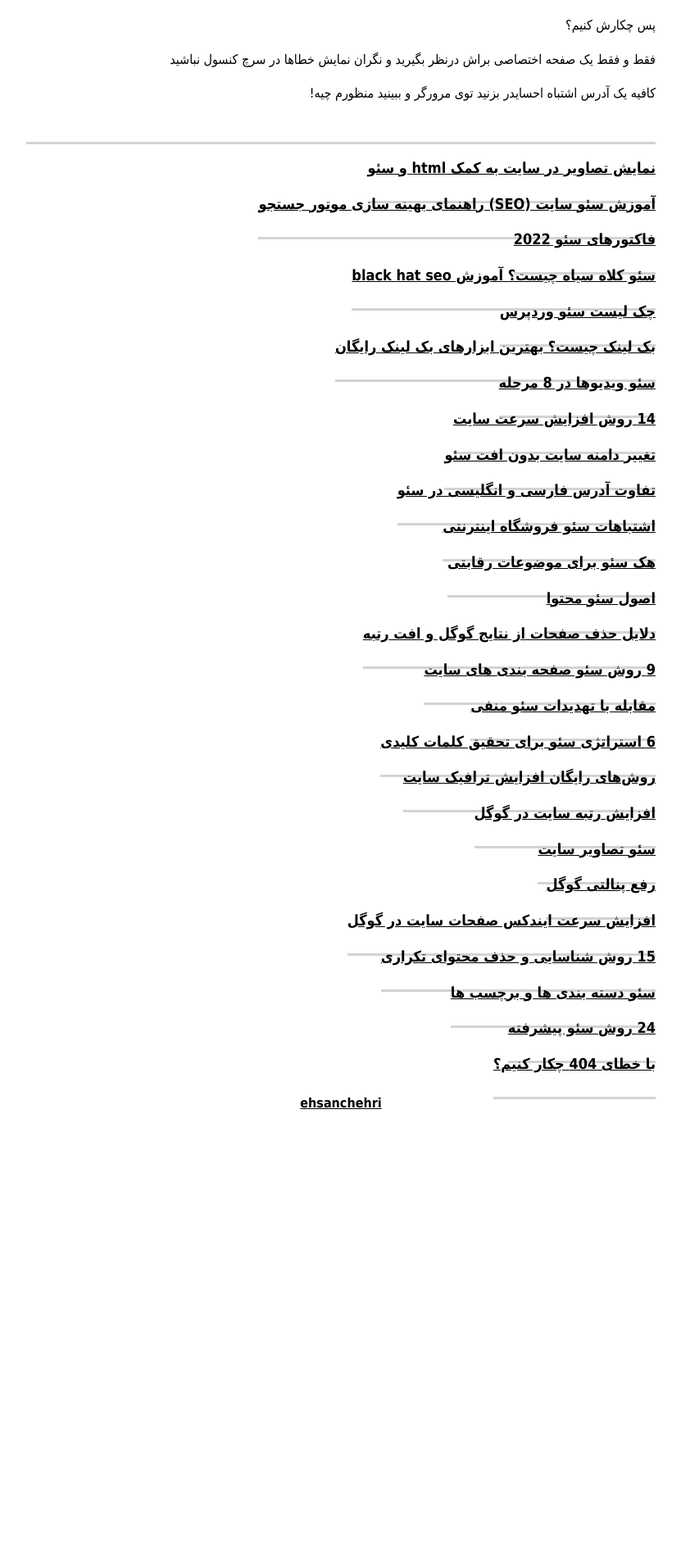
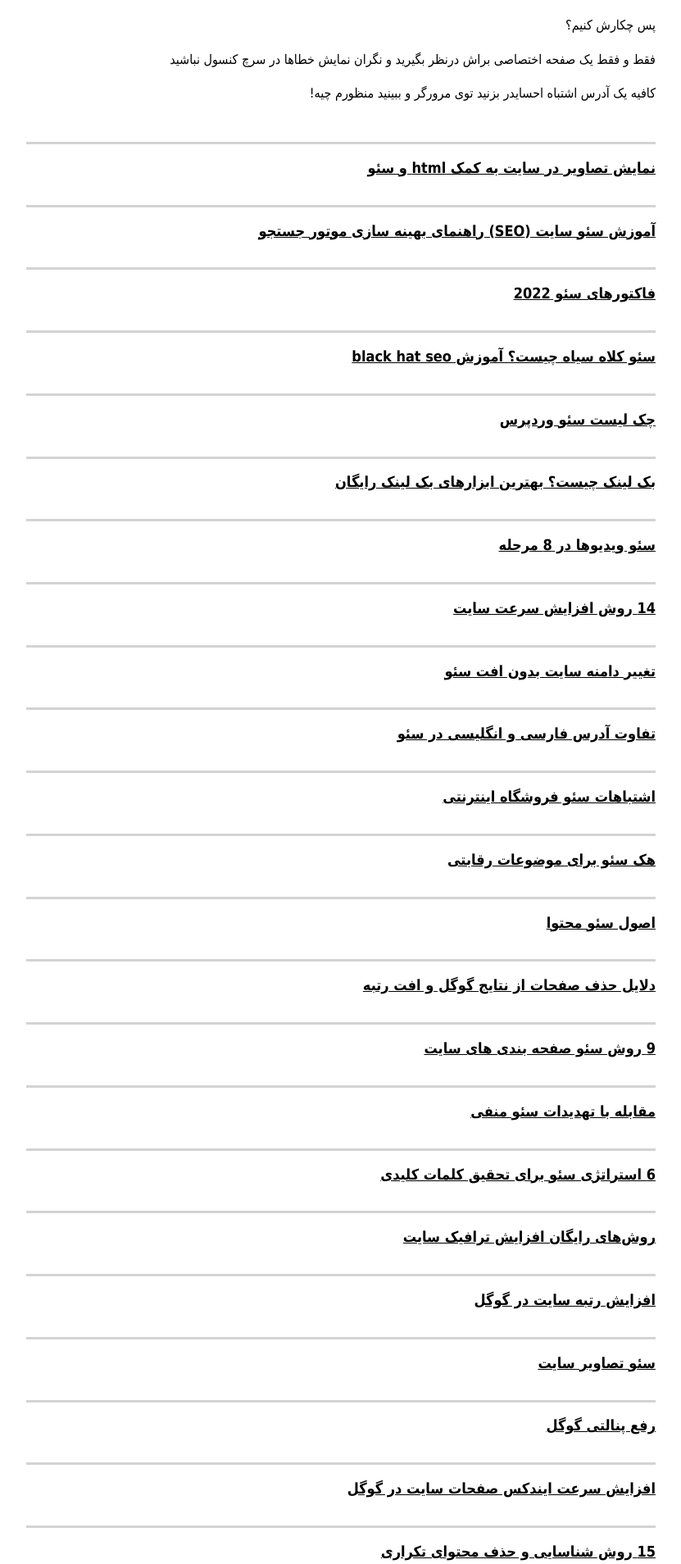
Before and after one commit to darkblog/darkblog.github.io, a Jekyll site: the page built from _posts/2021/2021-5-2-404-error.md, in a window 1280 px wide. Shown: the part 437-2345 px from the top of the page at 82% size, without its empty margins (224-1055 px from the left). Built offline with Jekyll 4.4.1, drawn with Linux system fonts in a browser that asks for light colours; before the commit the page ends 1803 px from its top, so only the background shows below that.

Commit message:
Update post.html

```diff
--- a/_layouts/post.html
+++ b/_layouts/post.html
@@ -5,5 +5,5 @@
 <article class="post"><h1>{{ page.title }}</h1>{{ content }}</article>
 
 {% for post in site.posts limit:100 %}
-<h2><a class="post" href="{{ site.url }}{{ post.url }}">{{ post.title }}</a></h2>
+<h2 class="post"><a href="{{ site.url }}{{ post.url }}">{{ post.title }}</a></h2>
 {% endfor %}
```
